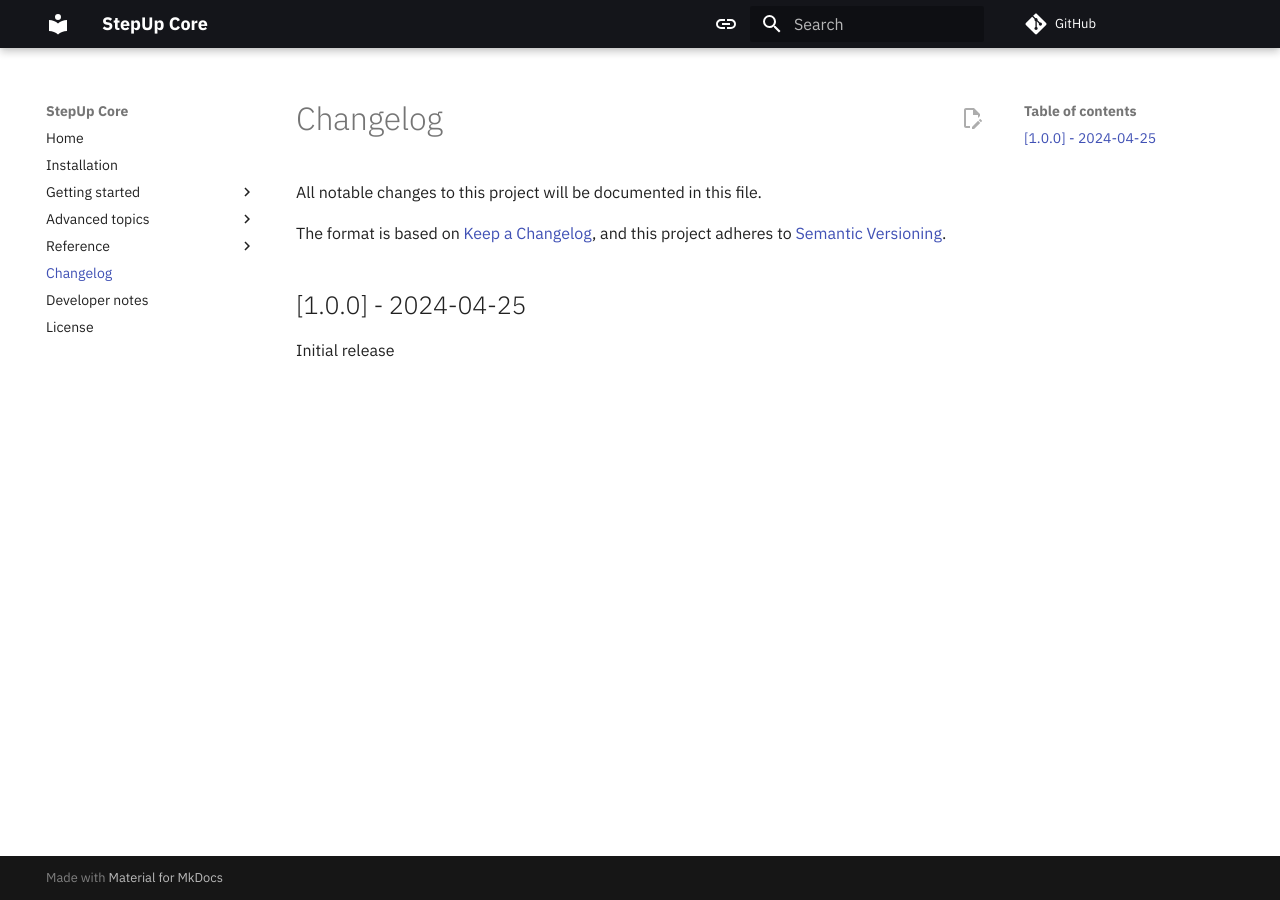
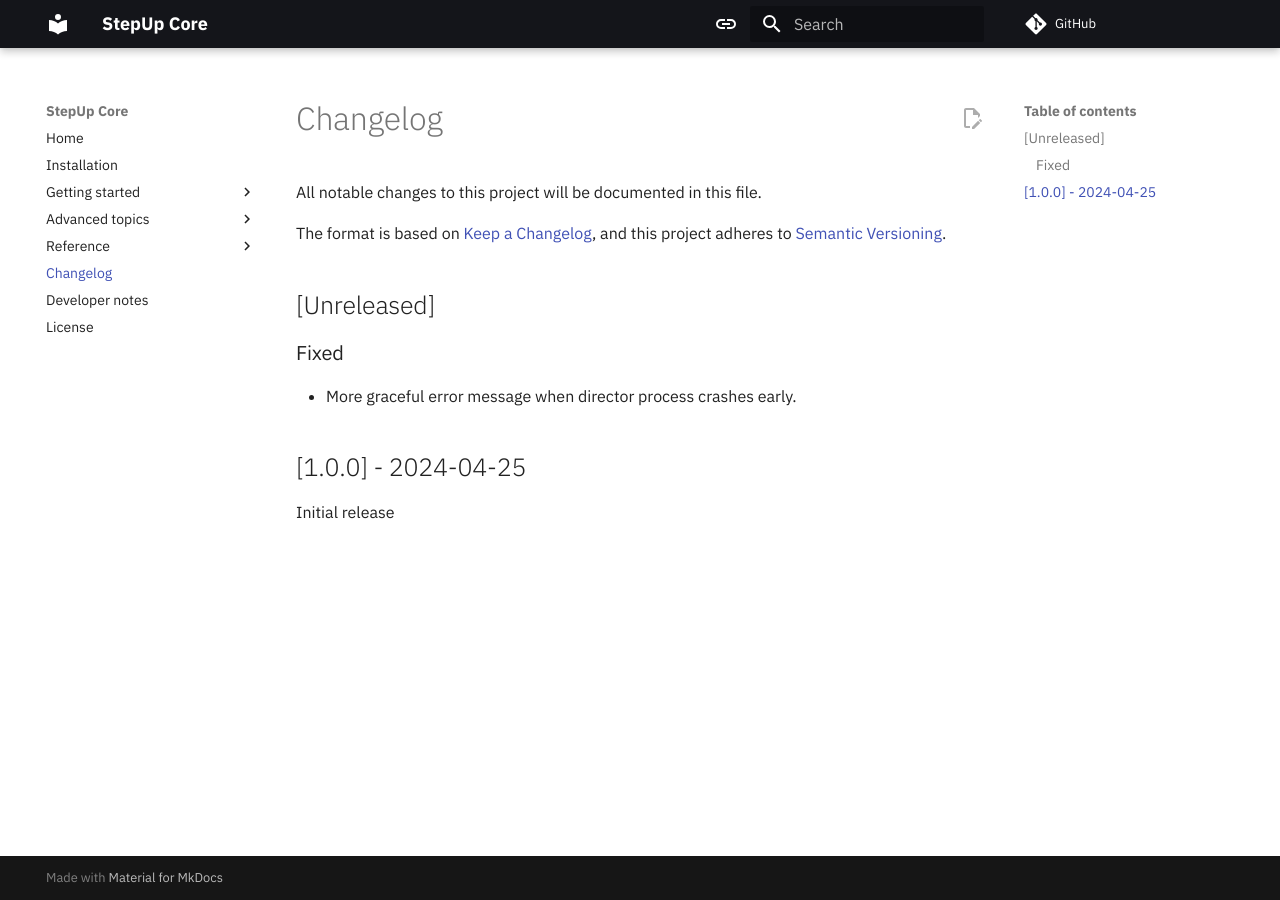
Before and after one commit to reproducible-reporting/stepup-core, an MkDocs documentation site: the page built from docs/changelog.md, in a window 1280 px wide. Built offline with MkDocs 1.6.1 and Material for MkDocs 9.7.7, drawn with Linux system fonts in a browser that asks for light colours; comment, search, counter and statistics services are not loaded.

Commit message:
Update changelog

```diff
--- a/docs/changelog.md
+++ b/docs/changelog.md
@@ -5,6 +5,12 @@ All notable changes to this project will be documented in this file.
 The format is based on [Keep a Changelog](https://keepachangelog.com/en/1.1.0/),
 and this project adheres to [Semantic Versioning](https://semver.org/spec/v2.0.0.html).
 
+## [Unreleased]
+
+### Fixed
+
+- More graceful error message when director process crashes early.
+
 ## [1.0.0] - 2024-04-25
 
 Initial release
```
